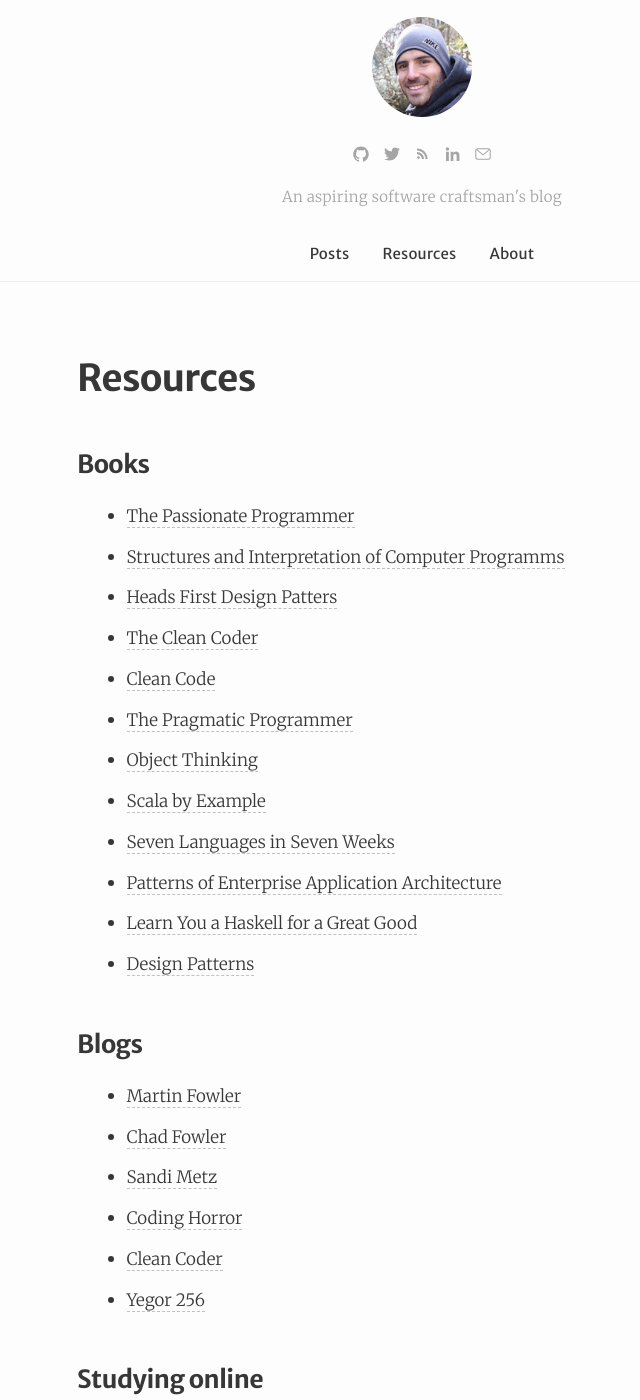
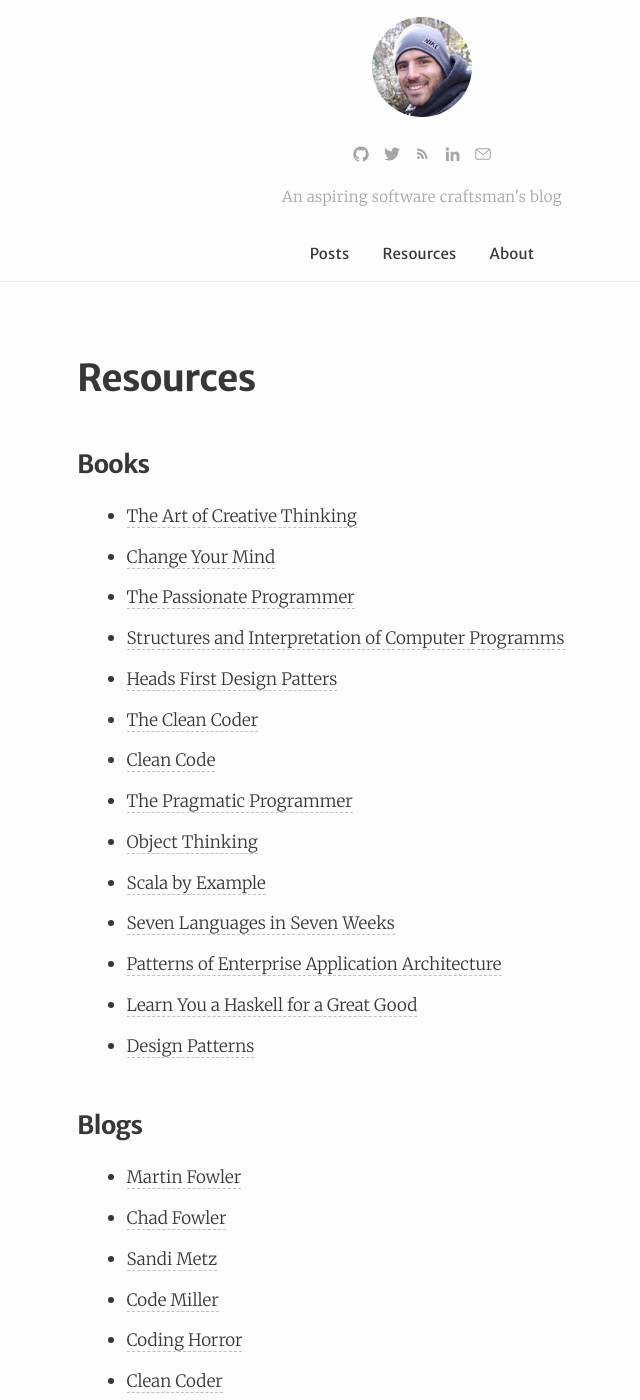
Before and after one commit to NunoAlexandre/nunoalexandre.github.io, a Jekyll site: the page built from resources.md, in a window 1280 px wide and 1400 px high. Shown: the whole window, without its empty margins (218-858 px from the left). Built offline with Jekyll 4.4.1, drawn with Linux system fonts in a browser that asks for light colours; comment, search, counter and statistics services are not loaded.

Commit message:
Adding Rod Judkins books and Code Miller blog to the Resources page.

```diff
--- a/resources.md
+++ b/resources.md
@@ -7,6 +7,8 @@ permalink: /resources/
 
 ### Books
 
+* [The Art of Creative Thinking](https://www.amazon.co.uk/Art-Creative-Thinking-Rod-Judkins/dp/1444794485)
+* [Change Your Mind](https://www.amazon.com/Change-Your-Mind-Unlock-Creative/dp/174270557X)
 * [The Passionate Programmer](https://www.amazon.com/Passionate-Programmer-Remarkable-Development-Pragmatic/dp/1934356344)
 * [Structures and Interpretation of Computer Programms](http://www.amazon.com/Structure-Interpretation-Computer-Programs-Engineering/dp/0262510871/ref=sr_1_1?s=books&ie=UTF8&qid=1461772786&sr=1-1&keywords=SCIP)
 * [Heads First Design Patters](http://www.amazon.com/Head-First-Design-Patterns-Freeman/dp/0596007124/ref=sr_1_1?s=books&ie=UTF8&qid=1461772891&sr=1-1&keywords=heads+first+design+patterns)
@@ -27,6 +29,7 @@ permalink: /resources/
 * [Martin Fowler](http://www.martinfowler.com)
 * [Chad Fowler](http://chadfowler.com)
 * [Sandi Metz](http://www.sandimetz.com/blog/)
+* [Code Miller](http://www.codemiller.com)
 * [Coding Horror](http://blog.codinghorror.com)
 * [Clean Coder](http://blog.cleancoder.com)
 * [Yegor 256](http://www.yegor256.com)
```
